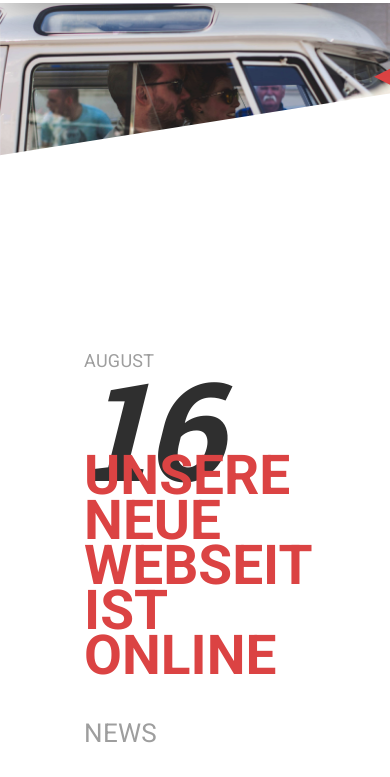
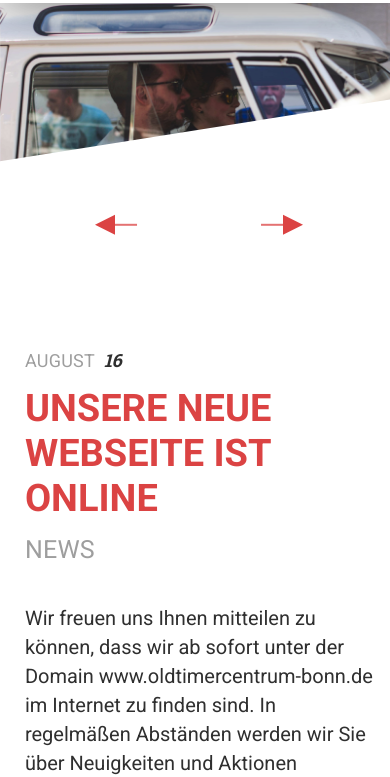
Before and after one commit to PanarinDaniil/ocb_halfScale, a website: page news.html in a window 390 px wide. Shown: the part 78-855 px from the top of the page. Drawn offline with nearby package versions, Linux system fonts and the light colour scheme; files whose address does not match are found by name.

Commit message:
news page

```diff
--- a/scss/_top-news-slider.scss
+++ b/scss/_top-news-slider.scss
@@ -1,8 +1,22 @@
 .news-wrap{
 	margin-bottom:208px;
+	@media (max-width:800px){
+		margin-bottom:100px;
+	}
 	&.first-main-wrap{
 		.content-wrap{
 			margin-top:-110px;
+			@media (max-width:800px){
+				margin-bottom:30px;
+			}
+		}
+		.content{
+			@media (max-width: 1500px){
+			    padding-bottom:60px;
+			}
+			@media (max-width:800px){
+				padding-bottom:30px;
+			}
 		}
 	}
 	.content{
@@ -16,32 +30,91 @@
 .top-news{
 	width:66%;
 	margin:0 auto;
+	@media (max-width:800px){
+		width:100%;
+	}
 	.article-item{
 		.date{
 			width:13%;
+			@media (max-width:2000px){
+	            width:25%;
+	        }
+	        @media (max-width:1500px){
+	            width:18%;
+	        }
+	        @media (max-width:1000px){
+	            float:none;
+	            width:100%;
+	        }
 			.month{
 			    margin-bottom:18px;
 			    margin-top:4px;
+			    @media (max-width:1500px){
+	                font-size:25px;
+	            }
+	            @media (max-width:1200px){
+	                font-size:18px;
+	            }
+	            @media (max-width:1000px){
+	                display:inline-block;
+	                vertical-align:bottom;
+	                margin-bottom:0;
+	            }
 			}
 			.day{
 				font-size:137px;
+				@media (max-width:2000px){
+	                font-size:75px;
+	            }
+	            @media (max-width:1000px){
+	                display:inline-block;
+	                vertical-align:bottom;
+	                font-size:18px;
+	                line-height:49px;
+	            }
 			}
 		}
 		.art-info{
 			width:87%;
+			@media (max-width:2000px){
+	            width:73%;
+	        }
+	        @media (max-width:1500px){
+	            width:80%;
+	        }
+	        @media (max-width:1000px){
+	            float:none;
+	            width:100%;
+	        }
 			.art-title{
 				font-size:55px;
 			    margin-bottom:31px;
 			    max-width:840px;
 			    display:block;
 			    margin-top:1px;
+			    @media (max-width:1500px){
+	                font-size:38px;
+	                line-height:45px;
+	                margin-bottom:20px;
+	            }
+	            @media (max-width:800px){
+	                margin-bottom:5px;
+	            }
 			}
 			.blog-title{
 			    font-size:26px;
 		        margin-bottom:51px;
+		        @media (max-width:1500px){
+	                font-size:25px;
+	                margin-bottom:30px;
+	            }
 			}
 			.art-descr{
 			    font-size:33px;
+			    @media (max-width:1500px){
+		            font-size:20px;
+		            line-height:29px;
+		        }
 			}
 		}
 	}
@@ -51,6 +124,10 @@
 	    top:-258px;
 	    width:42px;
 	    height:60px;
+	    @media (max-width:1200px){
+			top:-110px;
+			right:20%;
+	    }
 	    &:after,
 	    &:before{
 	    	position:absolute;
@@ -81,6 +158,10 @@
 	.slick-prev{
 	    left:auto;
 		right:-102px;
+		@media (max-width:1200px){
+			right:auto;
+			left:20%;
+	    }
 		&:before{
 			right:0;
 	    	left:4px;
@@ -116,6 +197,9 @@
 .news{
 	&.articles-wrap{
 		padding-bottom:396px;
+		@media (max-width:1500px){
+			padding-bottom:200px;
+		}
 	}
 	.article-item{
 		&:first-child{
@@ -131,7 +215,14 @@
 			    margin-bottom:31px;
 			    margin-top:-2px;
 			    display:block;
-
+				@media (max-width:1500px){
+	                font-size:38px;
+	                line-height:45px;
+	                margin-bottom:20px;
+	            }
+	            @media (max-width:800px){
+	                margin-bottom:5px;
+	            }
 			}
 			.blog-title{
 		        font-size:27px;
@@ -139,6 +230,10 @@
 			}
 			.art-descr{
 				font-size:34px;
+				@media (max-width:1500px){
+					font-size:20px;
+				    line-height:29px;
+				}
 			}
 		}
 	}
@@ -146,6 +241,9 @@
 		.article-item{
 			&:last-child{
 			    margin-bottom:297px;
+			    @media (max-width:800px){
+					margin-bottom:110px;
+			    }
 			}
 		}
 	}
--- a/scss/_top-slider.scss
+++ b/scss/_top-slider.scss
@@ -2,6 +2,9 @@
     &.news{
         .slick-dots{
             bottom:21%;
+            @media (max-width:1500px){
+                bottom:35%;
+            }
         }
     }
     .slick-list{
```
Also changed, not shown: css/styles.css.
